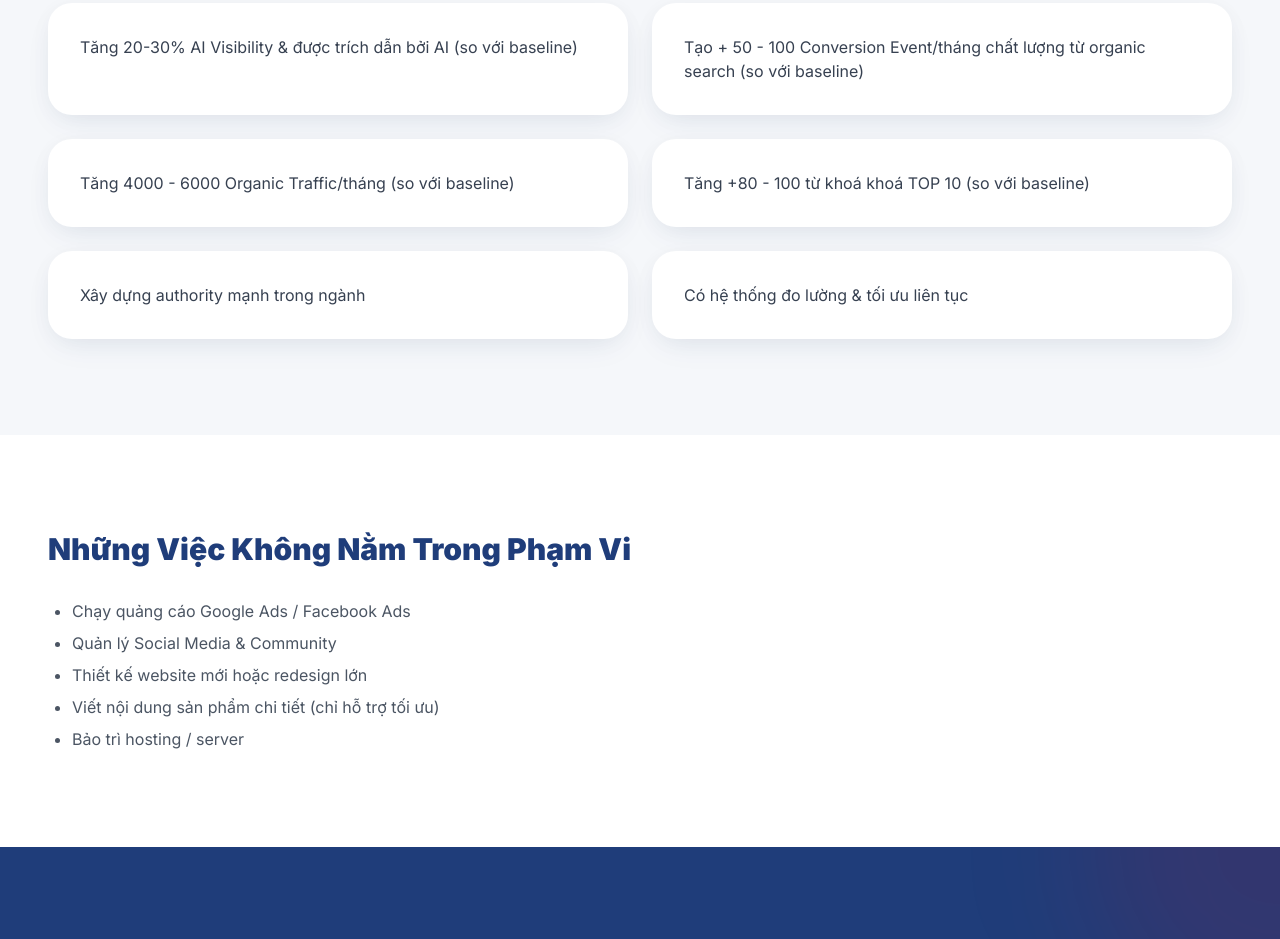
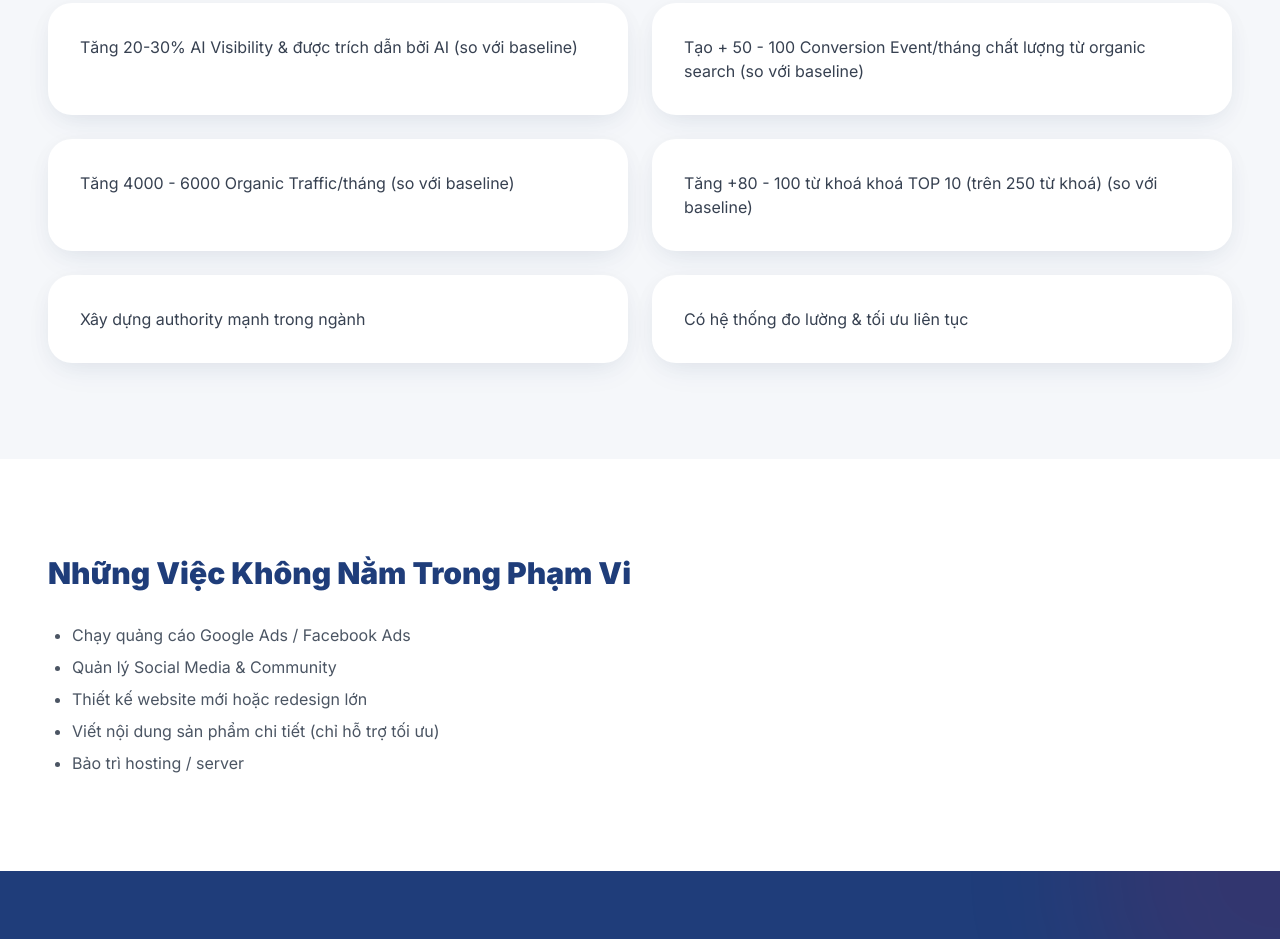
Before and after one commit to lienltpx-cmd/seo_xanh_sge, a plain HTML site: page index.html in a window 1280 px wide. Shown: the part 6772-7711 px from the top of the page. Drawn offline with nearby package versions, Linux system fonts and the light colour scheme.

Commit message:
Update index.html

```diff
--- a/index.html
+++ b/index.html
@@ -411,7 +411,7 @@
                     <li class="bg-white rounded-3xl p-8 shadow-bento">Tăng 20-30% AI Visibility &amp; được trích dẫn bởi AI (so với baseline)</li>
                     <li class="bg-white rounded-3xl p-8 shadow-bento">Tạo + 50 - 100 Conversion Event/tháng chất lượng từ organic search (so với baseline)</li>
                     <li class="bg-white rounded-3xl p-8 shadow-bento">Tăng 4000 - 6000 Organic Traffic/tháng (so với baseline) </li>
-                      <li class="bg-white rounded-3xl p-8 shadow-bento">Tăng +80 - 100 từ khoá khoá TOP 10 (so với baseline) </li>
+                      <li class="bg-white rounded-3xl p-8 shadow-bento">Tăng +80 - 100 từ khoá khoá TOP 10 (trên 250 từ khoá) (so với baseline) </li>
                     <li class="bg-white rounded-3xl p-8 shadow-bento">Xây dựng authority mạnh trong ngành</li>
                     <li class="bg-white rounded-3xl p-8 shadow-bento">Có hệ thống đo lường &amp; tối ưu liên tục</li>
                 </ul>
```
